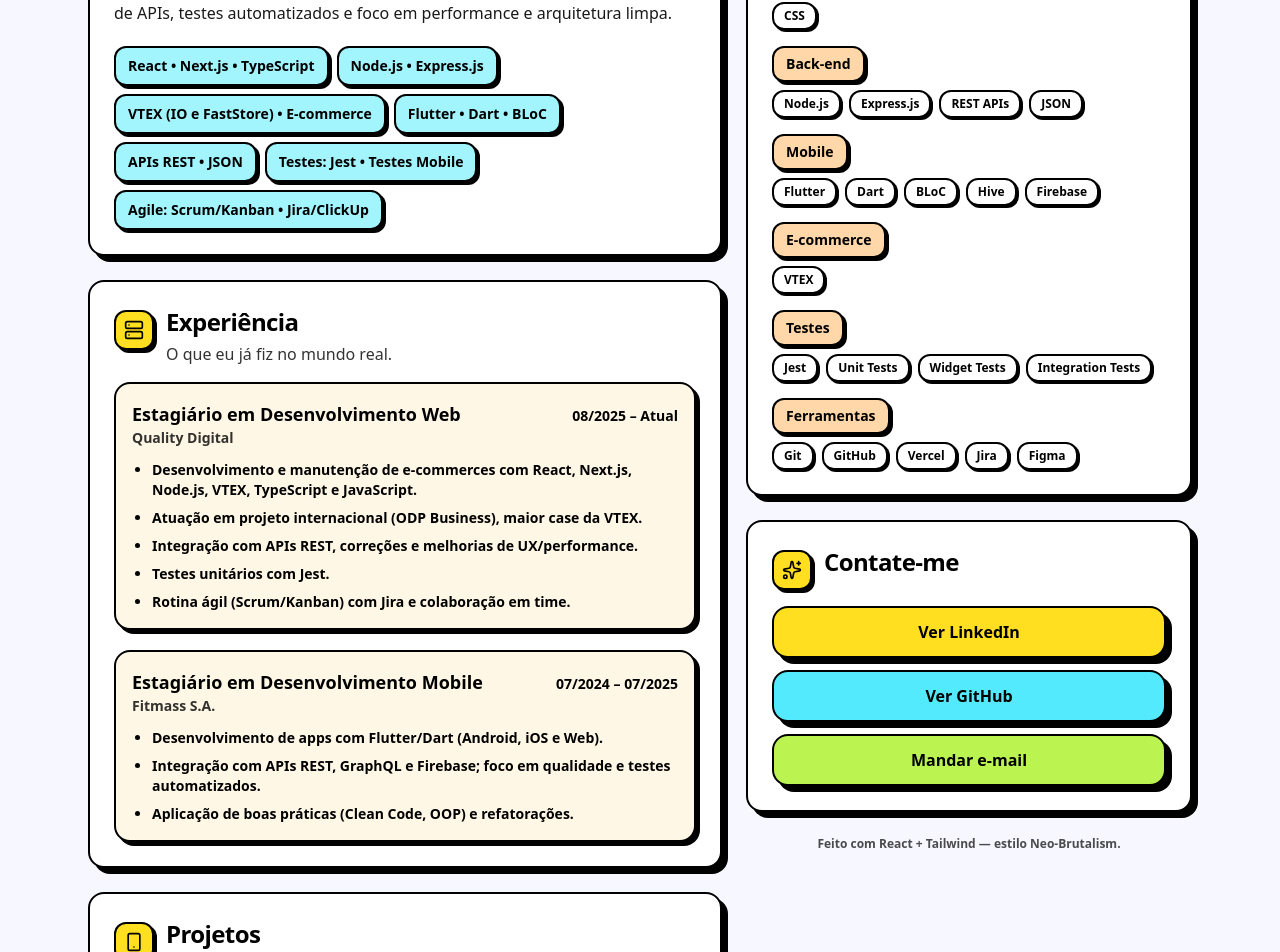
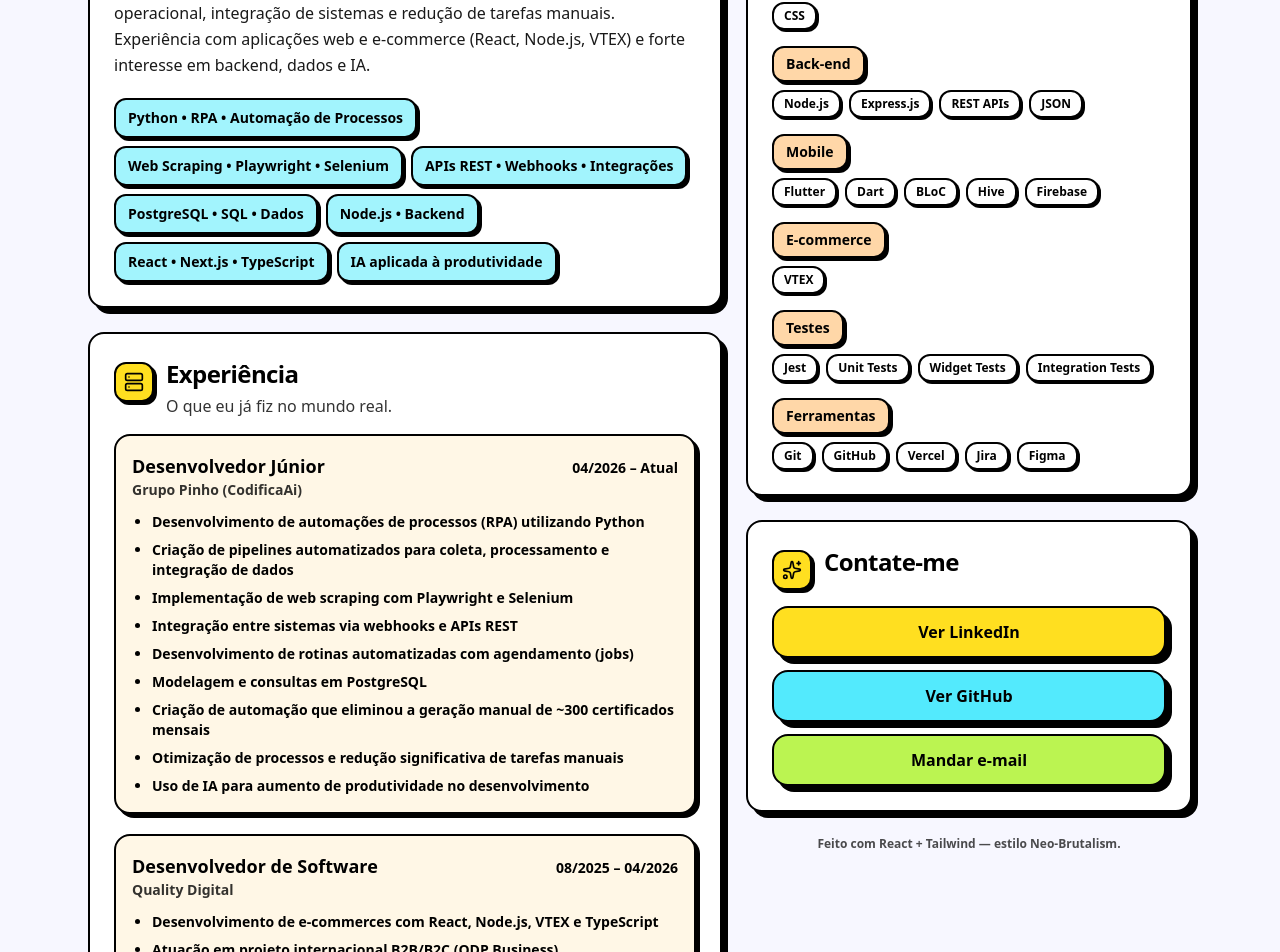
Before and after one commit to nicolasvitorino/site-resume, a React (Vite) app: page / in a window 1280 px wide. Shown: the part 452-1404 px from the top of the page. Built offline with nearby package versions, Linux system fonts and the light colour scheme.

Commit message:
Update resume content and improve role descriptions; enhance skills and experience sections

```diff
--- a/src/index.jsx
+++ b/src/index.jsx
@@ -122,7 +122,7 @@ export default function NeoBrutalLanding() {
     () => ({
       pt: {
         badge: "Neo-brutal portfolio",
-        rolePill: "Front-end / Fullstack",
+        rolePill: "Backend / Automação / Fullstack",
         download: "Baixar currículo",
         about: "Sobre",
         experience: "Experiência",
@@ -145,7 +145,7 @@ export default function NeoBrutalLanding() {
       },
       en: {
         badge: "Neo-brutal portfolio",
-        rolePill: "Front-end / Fullstack",
+        rolePill: "Backend / Automation / Fullstack",
         download: "Download resume",
         about: "About",
         experience: "Experience",
@@ -181,60 +181,94 @@ export default function NeoBrutalLanding() {
         github: "https://github.com/nicolasvitorino",
       },
       summary: {
-        pt: "Desenvolvedor de software com experiência em e-commerces, aplicações web e mobile. Atuo com React/Next no Front-end e também com Flutter/Dart no desenvolvimento mobile (Android, iOS e Web). Trabalho com integração de APIs, testes automatizados e foco em performance e arquitetura limpa.",
-        en: "Software developer experienced in e-commerce, web and mobile apps. I work with React/Next on the front-end and Flutter/Dart for mobile development (Android, iOS and Web). I focus on API integrations, automated tests, performance and clean architecture.",
+        pt: "Desenvolvedor de Software com experiência em automação de processos (RPA), web scraping e desenvolvimento backend/fullstack. Atuo na criação de soluções automatizadas escaláveis utilizando Python, com foco em eficiência operacional, integração de sistemas e redução de tarefas manuais. Experiência com aplicações web e e-commerce (React, Node.js, VTEX) e forte interesse em backend, dados e IA.",
+        en: "Software developer focused on process automation (RPA), web scraping and backend/fullstack development. I build scalable automated solutions using Python, focusing on operational efficiency, system integrations and reducing manual work. Experience with web and e-commerce applications (React, Node.js, VTEX) and strong interest in backend, data and AI.",
       },
       highlights: [
+        "Python • RPA • Automação de Processos",
+        "Web Scraping • Playwright • Selenium",
+        "APIs REST • Webhooks • Integrações",
+        "PostgreSQL • SQL • Dados",
+        "Node.js • Backend",
         "React • Next.js • TypeScript",
-        "Node.js • Express.js",
-        "VTEX (IO e FastStore) • E-commerce",
-        "Flutter • Dart • BLoC",
-        "APIs REST • JSON",
-        "Testes: Jest • Testes Mobile",
-        "Agile: Scrum/Kanban • Jira/ClickUp",
+        "IA aplicada à produtividade",
       ],
       experience: [
         {
           title: {
-            pt: "Estagiário em Desenvolvimento Web",
-            en: "Web Development Intern",
+            pt: "Desenvolvedor Júnior",
+            en: "Junior Software Developer",
           },
-          company: "Quality Digital",
-          period: { pt: "08/2025 – Atual", en: "Aug/2025 – Present" },
+          company: "Grupo Pinho (CodificaAi)",
+          period: { pt: "04/2026 – Atual", en: "Apr/2026 – Present" },
           bullets: {
             pt: [
-              "Desenvolvimento e manutenção de e-commerces com React, Next.js, Node.js, VTEX, TypeScript e JavaScript.",
-              "Atuação em projeto internacional (ODP Business), maior case da VTEX.",
-              "Integração com APIs REST, correções e melhorias de UX/performance.",
-              "Testes unitários com Jest.",
-              "Rotina ágil (Scrum/Kanban) com Jira e colaboração em time.",
+              "Desenvolvimento de automações de processos (RPA) utilizando Python",
+              "Criação de pipelines automatizados para coleta, processamento e integração de dados",
+              "Implementação de web scraping com Playwright e Selenium",
+              "Integração entre sistemas via webhooks e APIs REST",
+              "Desenvolvimento de rotinas automatizadas com agendamento (jobs)",
+              "Modelagem e consultas em PostgreSQL",
+              "Criação de automação que eliminou a geração manual de ~300 certificados mensais",
+              "Otimização de processos e redução significativa de tarefas manuais",
+              "Uso de IA para aumento de produtividade no desenvolvimento",
             ],
             en: [
-              "Developing and maintaining e-commerce projects with React, Next.js, Node.js, VTEX, TypeScript and JavaScript.",
-              "Working on an international project (ODP Business), one of VTEX’s biggest cases.",
-              "REST API integrations, bug fixes, and UX/performance improvements.",
-              "Unit testing with Jest.",
-              "Agile routine (Scrum/Kanban) using Jira and teamwork collaboration.",
+              "Developed process automation (RPA) solutions using Python",
+              "Built automated pipelines for data collection, processing and integration",
+              "Implemented web scraping with Playwright and Selenium",
+              "Integrated systems using webhooks and REST APIs",
+              "Created scheduled automation jobs",
+              "Worked with PostgreSQL (queries and data modeling)",
+              "Built automation that eliminated manual generation of ~300 monthly certificates",
+              "Optimized operational processes and reduced manual work",
+              "Used AI tools to boost development productivity",
             ],
           },
         },
         {
           title: {
-            pt: "Estagiário em Desenvolvimento Mobile",
-            en: "Mobile Development Intern",
+            pt: "Desenvolvedor de Software",
+            en: "Software Developer",
+          },
+          company: "Quality Digital",
+          period: { pt: "08/2025 – 04/2026", en: "Aug/2025 – Apr/2026" },
+          bullets: {
+            pt: [
+              "Desenvolvimento de e-commerces com React, Node.js, VTEX e TypeScript",
+              "Atuação em projeto internacional B2B/B2C (ODP Business)",
+              "Integração com APIs REST",
+              "Correção de bugs e melhorias de performance e UX",
+              "Testes unitários com Jest",
+              "Trabalho com metodologias ágeis (Scrum/Kanban)",
+            ],
+            en: [
+              "Developed e-commerce applications with React, Node.js, VTEX and TypeScript",
+              "Worked on international B2B/B2C project (ODP Business)",
+              "Integrated REST APIs",
+              "Fixed bugs and improved performance and UX",
+              "Wrote unit tests with Jest",
+              "Worked in Agile environment (Scrum/Kanban)",
+            ],
+          },
+        },
+        {
+          title: {
+            pt: "Desenvolvedor Mobile",
+            en: "Mobile Developer",
           },
           company: "Fitmass S.A.",
           period: { pt: "07/2024 – 07/2025", en: "Jul/2024 – Jul/2025" },
           bullets: {
             pt: [
-              "Desenvolvimento de apps com Flutter/Dart (Android, iOS e Web).",
-              "Integração com APIs REST, GraphQL e Firebase; foco em qualidade e testes automatizados.",
-              "Aplicação de boas práticas (Clean Code, OOP) e refatorações.",
+              "Desenvolvimento de apps com Flutter (Android, iOS e Web)",
+              "Integração com APIs REST, GraphQL e Firebase",
+              "Aplicação de Clean Architecture",
             ],
             en: [
-              "Built apps with Flutter/Dart (Android, iOS and Web).",
-              "Integrated REST APIs, GraphQL and Firebase; focusing on quality and automated testing.",
-              "Applied best practices (Clean Code, OOP) and refactoring.",
+              "Built apps with Flutter (Android, iOS and Web)",
+              "Integrated REST APIs, GraphQL and Firebase",
+              "Applied Clean Architecture",
             ],
           },
         },
```
Also changed, not shown: 2 other files (tests, documents, lock files or other folders).
